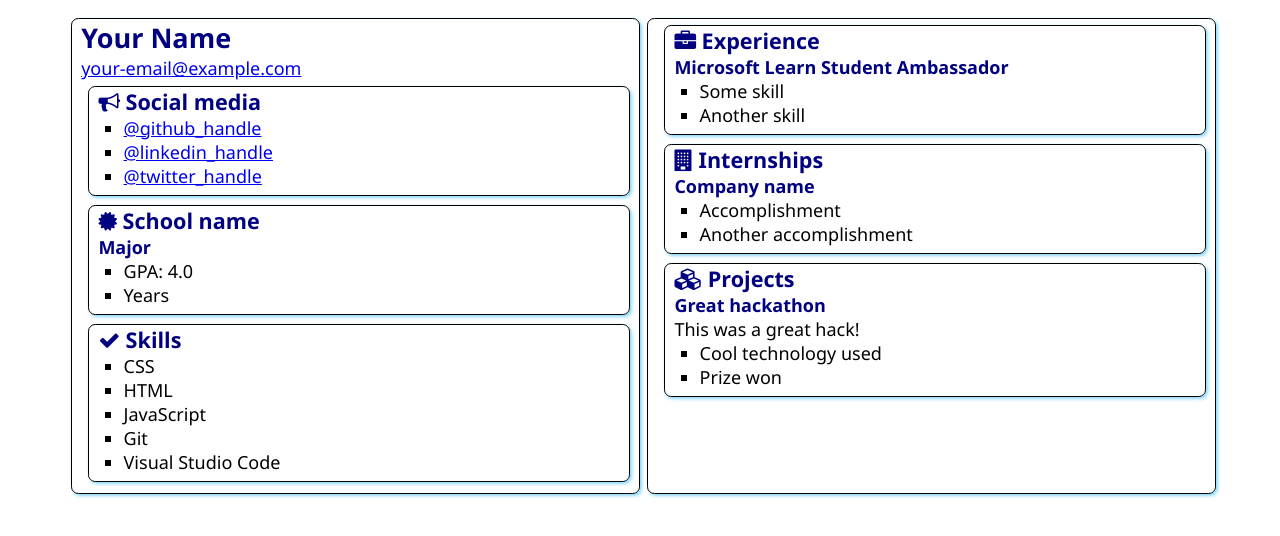
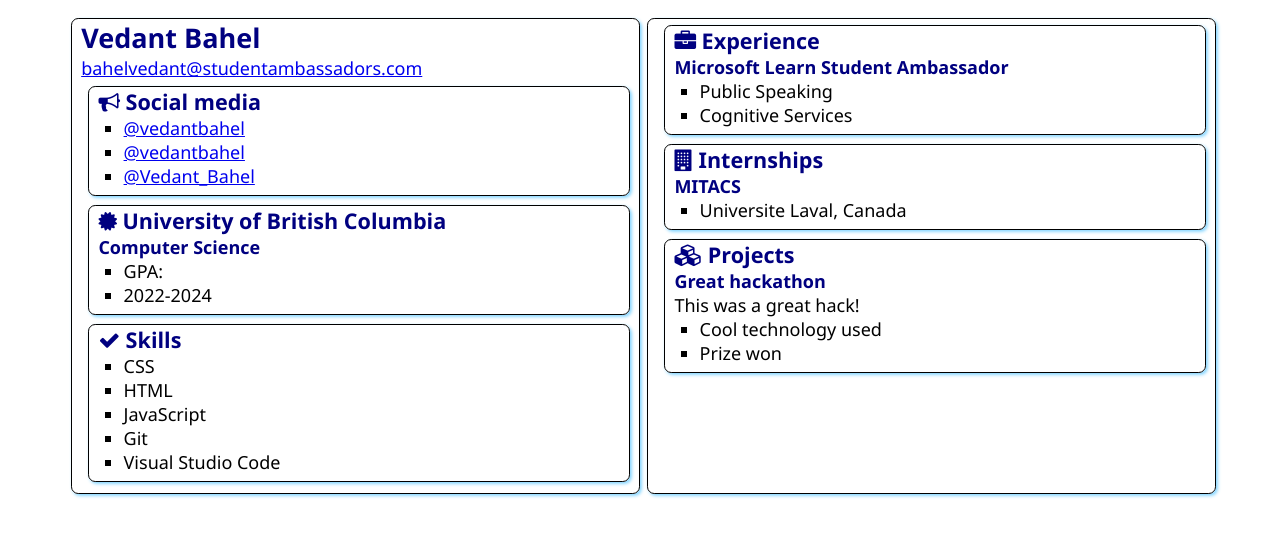
Before and after one commit to vedantbahel/SATechnicalOnboarding, a plain HTML site: page src/index.html in a window 1280 px wide. Drawn offline with Linux system fonts and the light colour scheme.

Commit message:
Updated details

```diff
--- a/src/index.html
+++ b/src/index.html
@@ -12,8 +12,8 @@
 <body>
     <main>
         <article class="box">
-            <h1>Your Name</h1>
-            <div><a href="mailto:your.email@example.com">your-email@example.com</a></div>
+            <h1>Vedant Bahel</h1>
+            <div><a href="mailto:bahelvedant@studentambassadors.com">bahelvedant@studentambassadors.com</a></div>
 
             <section class="box">
                 <h2>
@@ -21,9 +21,9 @@
                     Social media
                 </h2>
                 <ul>
-                    <li><a href="https://github.com/<handle>">@github_handle</a></li>
-                    <li><a href="https://linkedin.com/in/<handle>">@linkedin_handle</a></li>
-                    <li><a href="https://twitter.com/<handle>">@twitter_handle</a></li>
+                    <li><a href="https://github.com/vedantbahel">@vedantbahel</a></li>
+                    <li><a href="https://linkedin.com/in/vedantbahel">@vedantbahel</a></li>
+                    <li><a href="https://twitter.com/Vedant_Bahel">@Vedant_Bahel</a></li>
                 </ul>
             </section>
 
@@ -31,12 +31,12 @@
                 <div class="education">
                     <h2>
                         <i class="fa fa-certificate" aria-hidden="true"></i>
-                        School name
+                        University of British Columbia
                     </h2>
-                    <h3>Major</h3>
+                    <h3>Computer Science</h3>
                     <ul>
-                        <li>GPA: 4.0</li>
-                        <li>Years</li>
+                        <li>GPA: </li>
+                        <li>2022-2024</li>
                     </ul>
                 </div>
             </section>
@@ -63,8 +63,8 @@
                 </h2>
                 <h3>Microsoft Learn Student Ambassador</h3>
                 <ul>
-                    <li>Some skill</li>
-                    <li>Another skill</li>
+                    <li>Public Speaking</li>
+                    <li>Cognitive Services</li>
                 </ul>
             </section>
             <section class="box">
@@ -73,10 +73,10 @@
                     Internships
                 </h2>
 
-                <h3>Company name</h3>
+                <h3>MITACS</h3>
                 <ul>
-                    <li>Accomplishment</li>
-                    <li>Another accomplishment</li>
+                    <li>Universite Laval, Canada</li>
+
                 </ul>
             </section>
             <section class="box">
```
